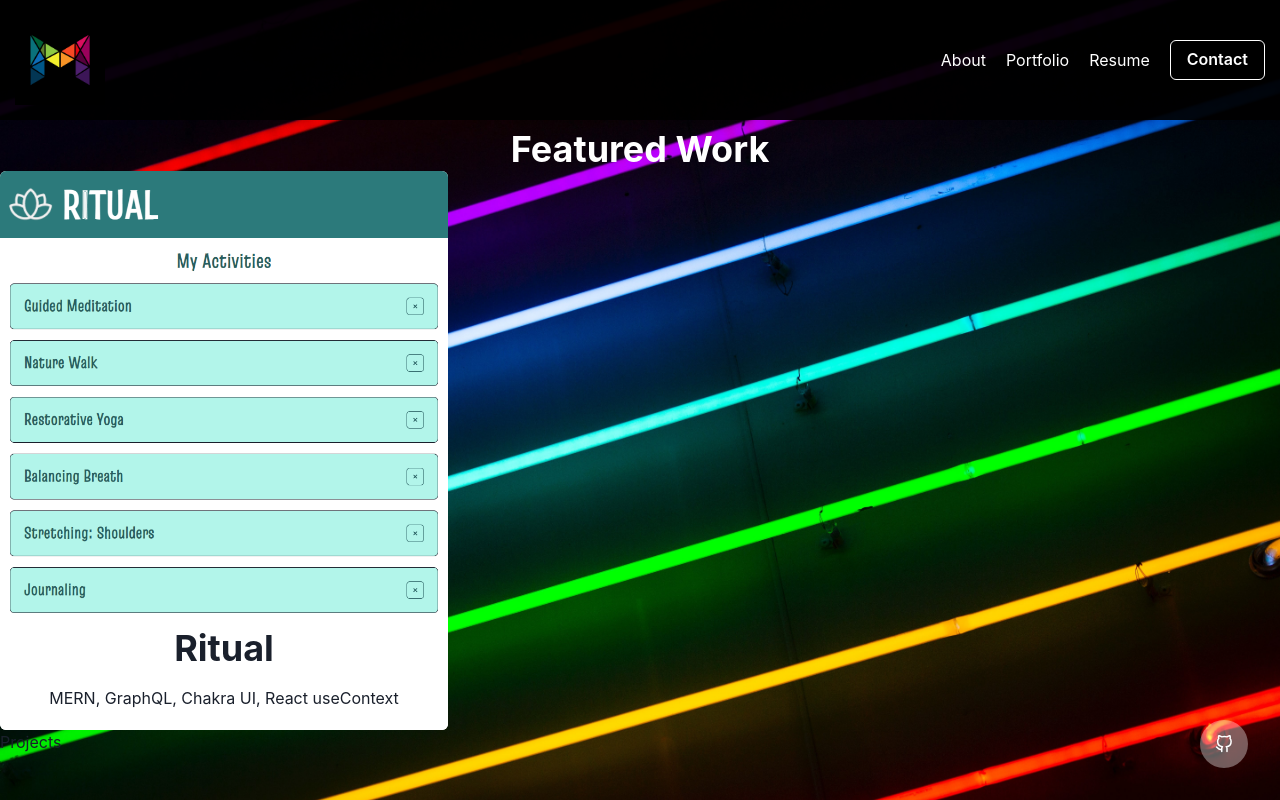
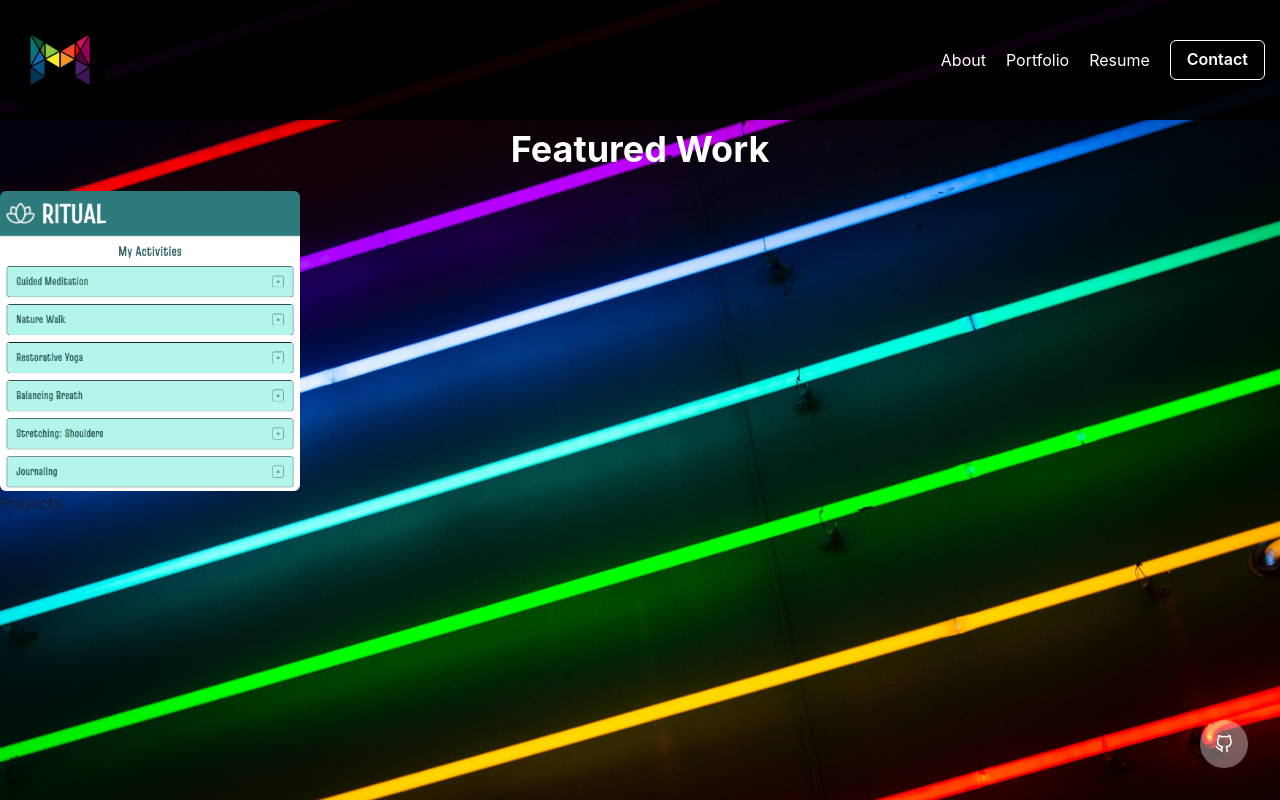
Before and after one commit to mimi5930/mike-miller-dev-port, a React (Create React App) app in the folder client/: page /portfolio in a window 1280 px wide. Built offline with nearby package versions, Linux system fonts and the light colour scheme.

Commit message:
project styling

```diff
--- a/client/src/components/Portfolio/index.js
+++ b/client/src/components/Portfolio/index.js
@@ -1,39 +1,49 @@
-import React from 'react';
+import React, { useState } from 'react';
 import projects from './featProjects.json';
-import { Box, Center, Heading, Image, Text, LinkBox } from '@chakra-ui/react';
+import {
+	Box,
+	Center,
+	Heading,
+	Image,
+	Text,
+	LinkBox,
+	useDisclosure,
+	Collapse
+} from '@chakra-ui/react';
 
 const Portfolio = props => {
-  const projectTest = {
-    name: 'Ritual',
-    pic: 'ritual.png',
-    alt: "ritual's homepage",
-    features: 'MERN, GraphQL, Chakra UI, React useContext',
-    url: 'https://ritual-app-01.herokuapp.com/',
-    gitHub: 'https://github.com/Metelak/Ritual'
-  };
+	const { isOpen, onToggle } = useDisclosure();
+
+	const projectTest = projects[0];
 
 	return (
 		<>
 			<Center>
-        <Heading color="white" mt="8rem">
+				<Heading color="white" m="5" mt="8rem">
 					Featured Work
 				</Heading>
 			</Center>
-      <Box maxW="md" overflow="hidden" borderRadius="md" bgColor="white">
+			<Box
+				onMouseEnter={onToggle}
+				onMouseLeave={onToggle}
+				width="300px"
+				overflow="hidden"
+				borderRadius="md"
+				bgColor="white"
+			>
 				<Image
 					src={require(`../../img/projects/${projectTest.pic}`)}
 					alt={projectTest.alt}
 				/>
+				<Collapse in={isOpen}>
 					<Box bgColor="white">
-          <Center>
 						<Heading m="2">{projectTest.name}</Heading>
-          </Center>
-          <Center>
+
 						<Text m="2" mb="5">
 							{projectTest.features}
 						</Text>
-          </Center>
 					</Box>
+				</Collapse>
 			</Box>
 
 			<div>Projects</div>
```
Lines whose indentation alone changed are shown as unchanged.
